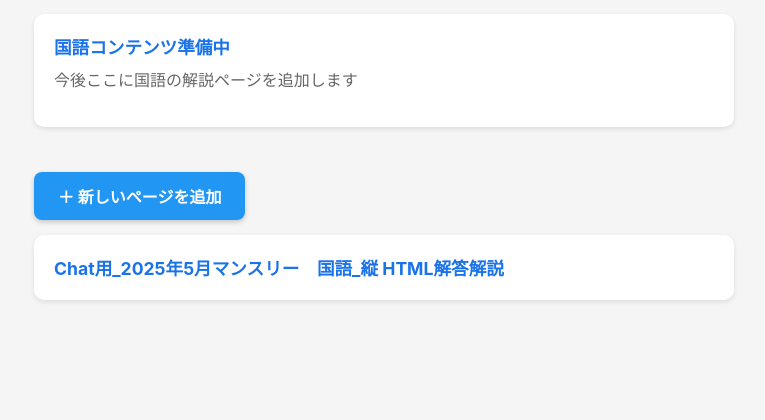
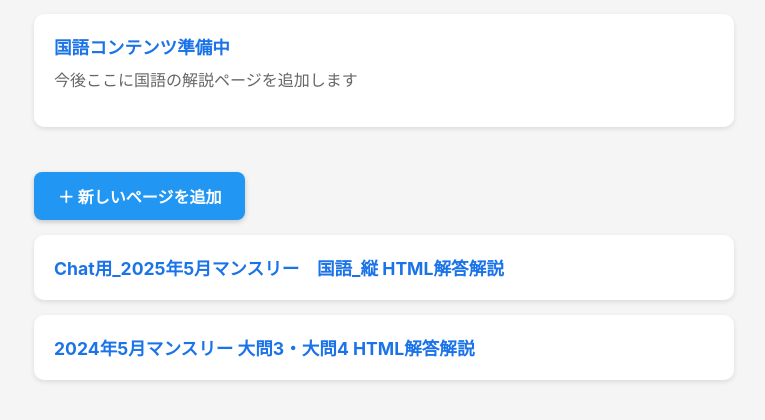
Before and after one commit to iwslatojp29/math-app, a plain HTML site: page japanese/index.html in a window 1280 px wide. Shown: the part 152-572 px from the top of the page, without its empty margins (256-1021 px from the left). Drawn offline with Linux system fonts and the light colour scheme.

Commit message:
Auto-update index.html

```diff
--- a/japanese/index.html
+++ b/japanese/index.html
@@ -28,5 +28,8 @@ h1 { color: #333; border-bottom: 3px solid #2196F3; padding-bottom: 10px; }
   <div class="card">
     <a href="./kokugo_v10_solution.html">Chat用_2025年5月マンスリー　国語_縦 HTML解答解説</a>
   </div>
+  <div class="card">
+    <a href="./2024年5月マンスリー_国語_大問3大問4_HTML解答解説_v10.7.html">2024年5月マンスリー 大問3・大問4 HTML解答解説</a>
+  </div>
 </body>
 </html>
```
